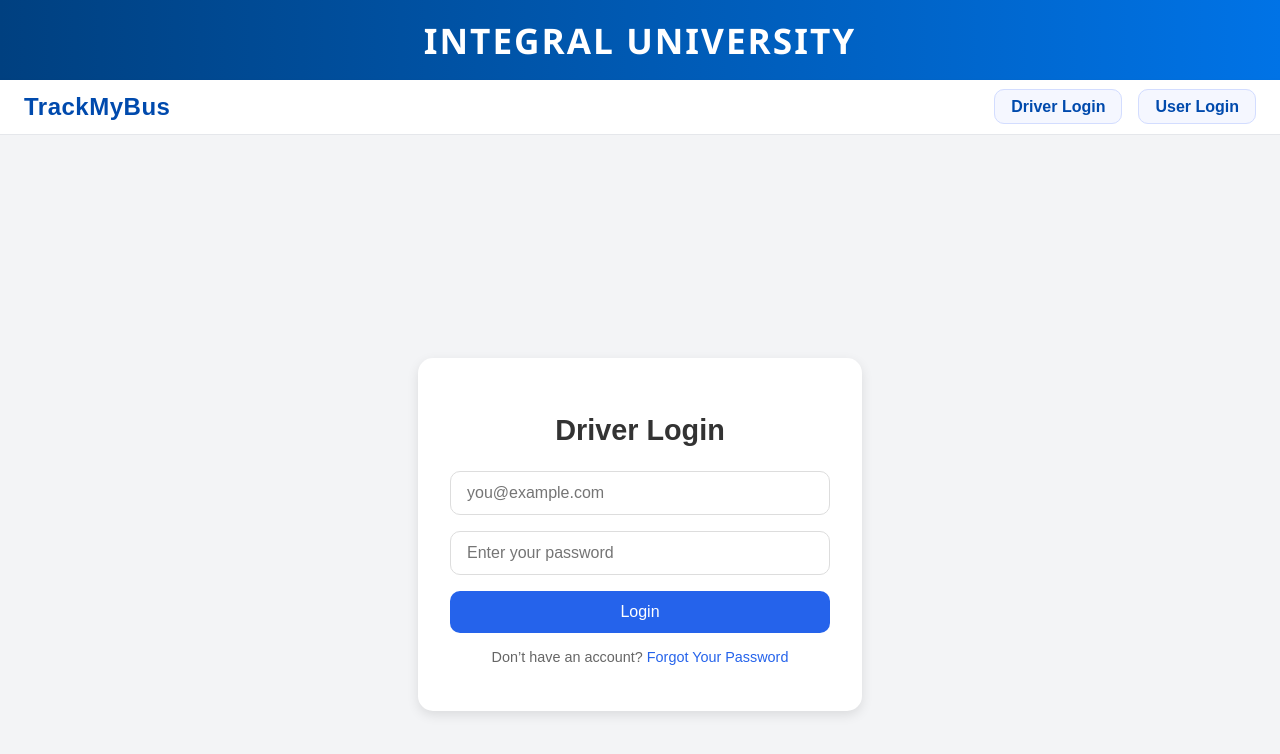
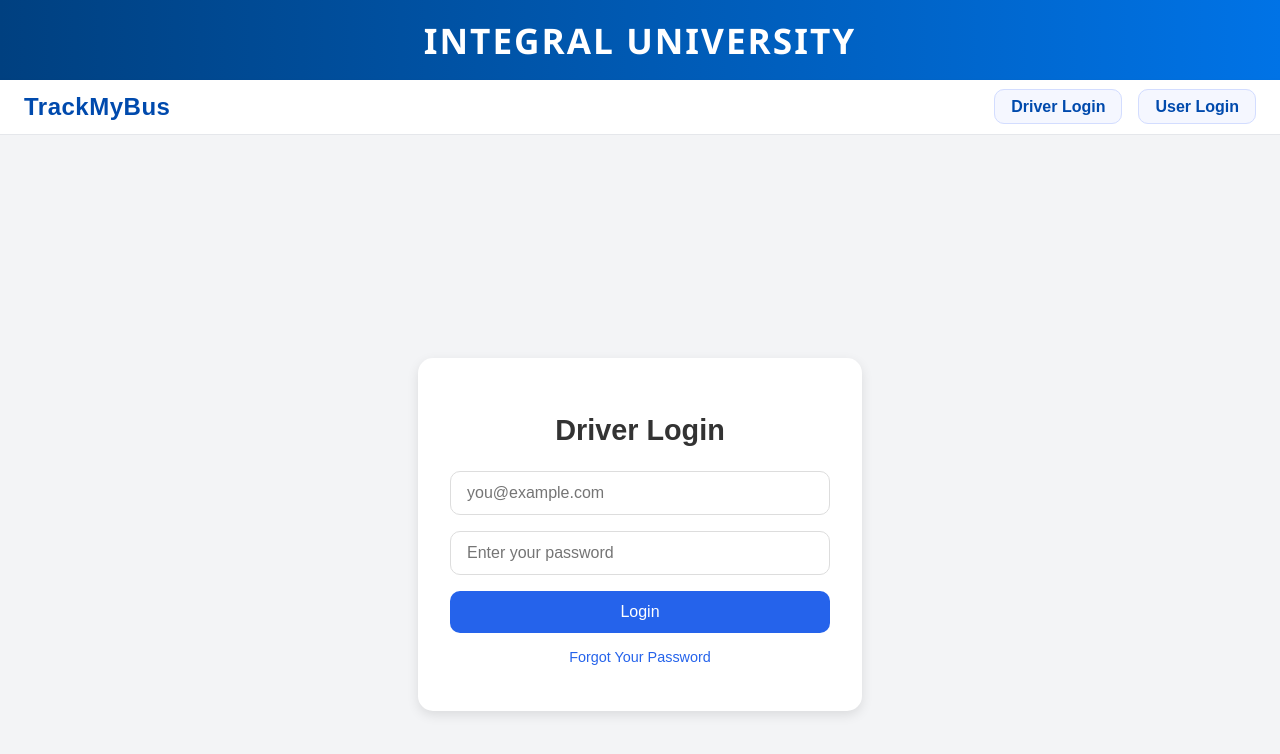
Before and after one commit to MoUzaid/TrackMyBus_v2, a React (Create React App) app in the folder Frontend/my-app/: page /driver-login in a window 1280 px wide. Shown: the top 754 px of the page. Built offline with nearby package versions, Linux system fonts and the light colour scheme; no server answers.

Commit message:
Remove typos

```diff
--- a/Frontend/my-app/src/components/Driver/LoginDriver.js
+++ b/Frontend/my-app/src/components/Driver/LoginDriver.js
@@ -92,7 +92,6 @@
         )}
 
         <p className="auth-text">
-          Don’t have an account?{" "}
           <Link to="/forgot-password-driver" className="auth-link">
             Forgot Your Password
           </Link>
```
